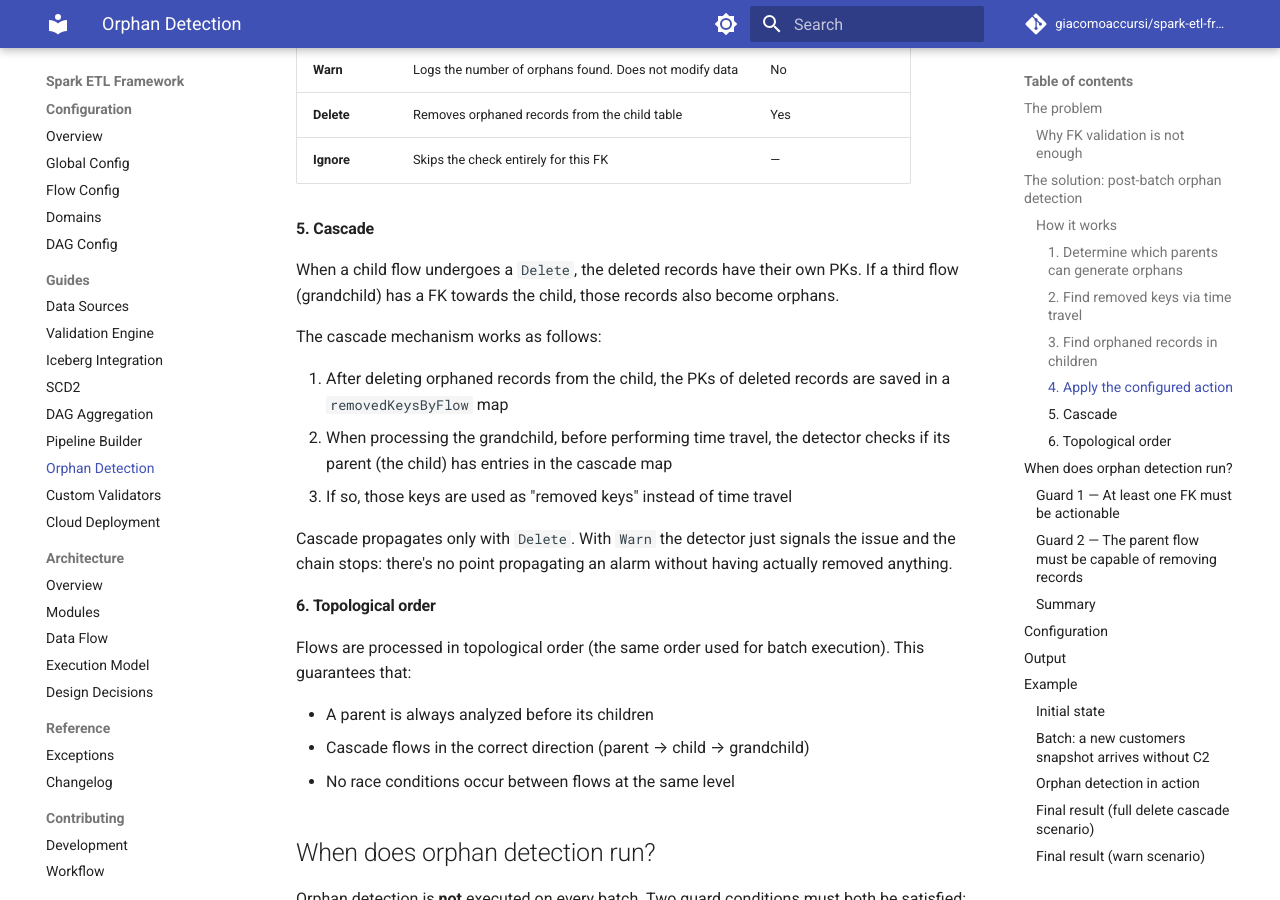
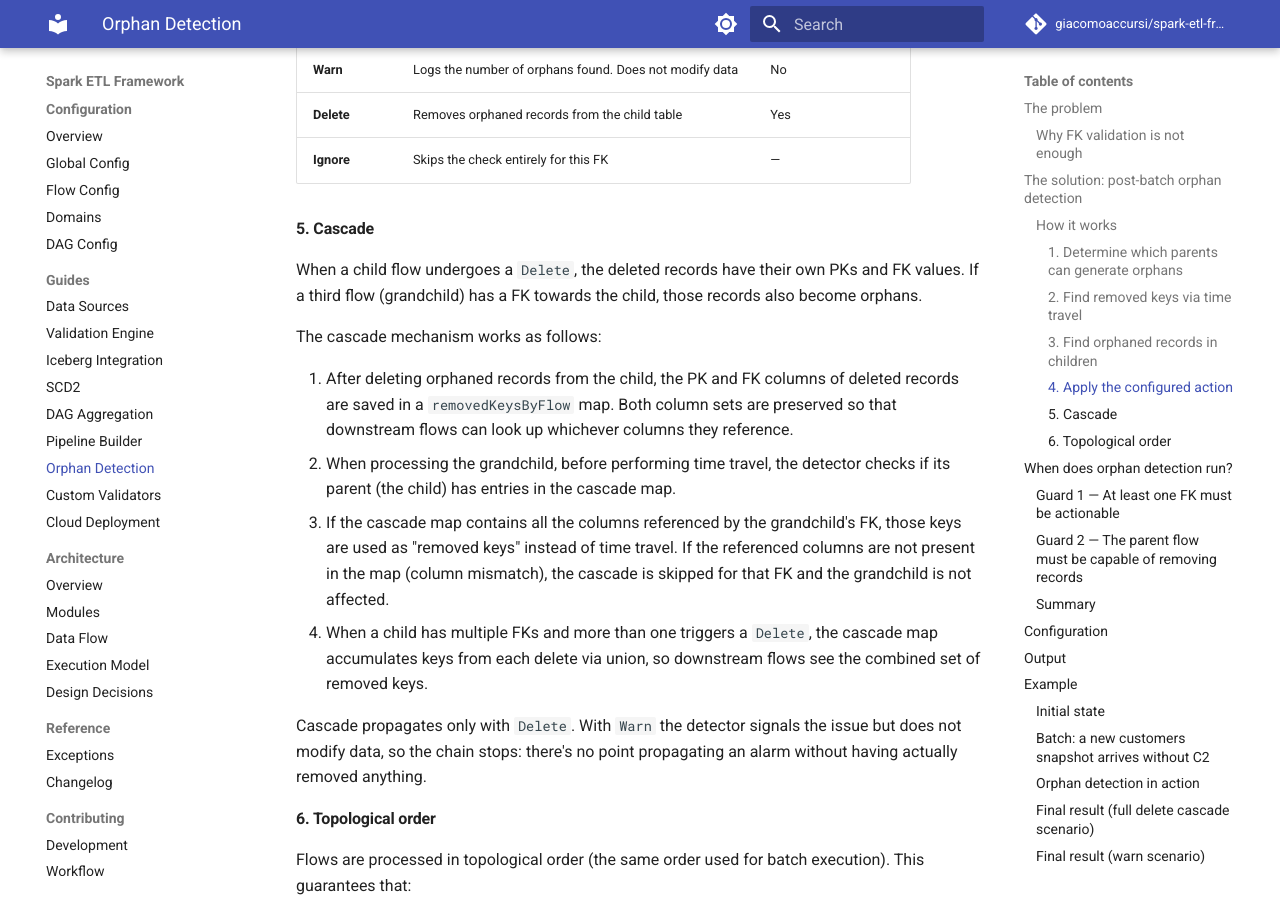
Before and after one commit to giacomoaccursi/Floe, an MkDocs documentation site: the page built from site-docs/guides/orphan-detection.md, in a window 1280 px wide and 900 px high, scrolled down 2133 px. Built offline with MkDocs 1.6.1 and Material for MkDocs 9.7.7, drawn with Linux system fonts in a browser that asks for light colours; comment, search, counter and statistics services are not loaded; some of the changed text lies outside the part shown.

Commit message:
docs(iceberg): update orphan detection guide for cascade and perf changes

```diff
--- a/site-docs/guides/orphan-detection.md
+++ b/site-docs/guides/orphan-detection.md
@@ -65,15 +65,16 @@ Each FK relationship in the child declares an `onOrphan` action that determines
 
 #### 5. Cascade
 
-When a child flow undergoes a `Delete`, the deleted records have their own PKs. If a third flow (grandchild) has a FK towards the child, those records also become orphans.
+When a child flow undergoes a `Delete`, the deleted records have their own PKs and FK values. If a third flow (grandchild) has a FK towards the child, those records also become orphans.
 
 The cascade mechanism works as follows:
 
-1. After deleting orphaned records from the child, the PKs of deleted records are saved in a `removedKeysByFlow` map
-2. When processing the grandchild, before performing time travel, the detector checks if its parent (the child) has entries in the cascade map
-3. If so, those keys are used as "removed keys" instead of time travel
+1. After deleting orphaned records from the child, the PK and FK columns of deleted records are saved in a `removedKeysByFlow` map. Both column sets are preserved so that downstream flows can look up whichever columns they reference.
+2. When processing the grandchild, before performing time travel, the detector checks if its parent (the child) has entries in the cascade map.
+3. If the cascade map contains all the columns referenced by the grandchild's FK, those keys are used as "removed keys" instead of time travel. If the referenced columns are not present in the map (column mismatch), the cascade is skipped for that FK and the grandchild is not affected.
+4. When a child has multiple FKs and more than one triggers a `Delete`, the cascade map accumulates keys from each delete via union, so downstream flows see the combined set of removed keys.
 
-Cascade propagates only with `Delete`. With `Warn` the detector just signals the issue and the chain stops: there's no point propagating an alarm without having actually removed anything.
+Cascade propagates only with `Delete`. With `Warn` the detector signals the issue but does not modify data, so the chain stops: there's no point propagating an alarm without having actually removed anything.
 
 #### 6. Topological order
 
@@ -144,6 +145,7 @@ Each detection produces an `OrphanReport` included in the batch metadata:
 - **removedParentKeyCount**: number of keys removed by the parent
 - **actionTaken**: action taken (`warn` or `delete`)
 - **deletedChildKeyCount**: records actually deleted (only for `delete`)
+- **cascadeSource**: if the orphans were caused by a cascade delete (rather than time travel), this field contains the name of the flow whose delete triggered the cascade. `null` when the orphans were detected via time travel directly.
 
 ## Example
 
@@ -242,7 +244,7 @@ Orphaned data remains in the tables but the team receives notification in the ba
 
 - **First execution**: on the very first batch there is no previous snapshot. The check is skipped because there's no baseline to compare against.
 
-- **Performance**: time travel and left_anti join on PKs are lightweight operations as long as parent tables have a reasonable number of distinct keys. The main cost is in scanning the child table to find orphans.
+- **Performance**: time travel and left_anti join on PKs are lightweight operations as long as parent tables have a reasonable number of distinct keys. The detector projects only FK and PK columns from the child table (not `SELECT *`), keeping the scan narrow even on wide tables.
 
 - **Atomicity**: each DELETE on an Iceberg table is atomic. If the process fails mid-cascade, tables already cleaned stay clean and tables not yet processed remain untouched. On the next batch the detector retries.
 
```
